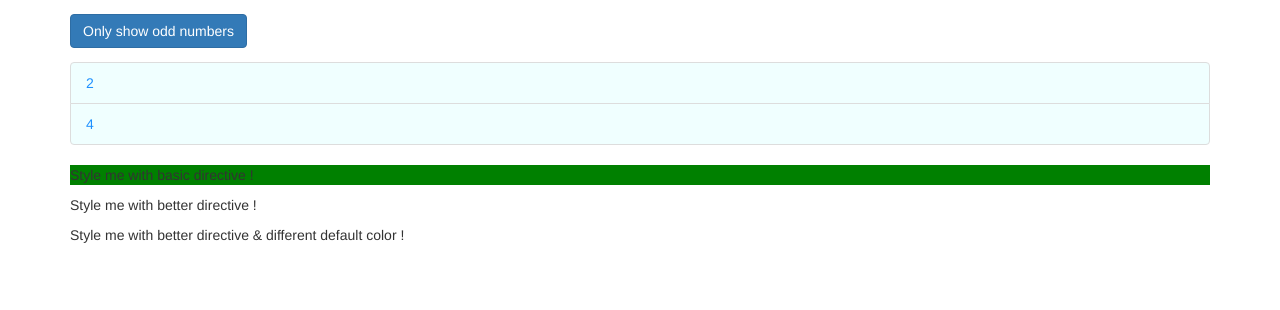
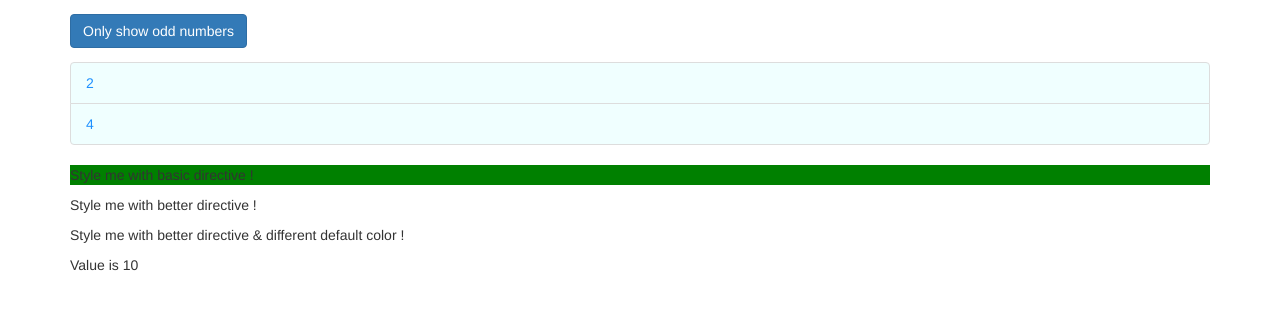
Before and after one commit to WendySanarwanto/udemy-angular-the-complete-guide-2022, an Angular app in the folder directives-deep-dive/: page / in a window 1280 px wide. Shown: the top 310 px of the page. Built offline with nearby package versions, Linux system fonts and the light colour scheme.

Commit message:
directive-deep-dive: Added ngSwitch demoe

```diff
--- a/directives-deep-dive/src/app/app.component.html
+++ b/directives-deep-dive/src/app/app.component.html
@@ -34,6 +34,12 @@
       <p appBasicHighlight>Style me with basic directive !</p>
       <p appBetterHighlight>Style me with better directive !</p>
       <p appBetterHighlight [highlightColor]="'pink'">Style me with better directive & different default color !</p>
+      <div [ngSwitch]="value">
+        <p *ngSwitchCase="5">Value is 5</p>
+        <p *ngSwitchCase="10">Value is 10</p>
+        <p *ngSwitchCase="100">Value is 100</p>
+        <p *ngSwitchDefault>Value is Default</p>
+      </div>
     </div>
   </div>
 </div>
--- a/directives-deep-dive/src/app/app.component.ts
+++ b/directives-deep-dive/src/app/app.component.ts
@@ -11,4 +11,5 @@
   numbers: number[] = [1,2,3,4,5]
   oddNumbers: number[] = this.numbers.filter(num => num % 2 !== 0);
   evenNumbers: number[] = this.numbers.filter(num => num % 2 === 0);
+  value = 10;
 }
```
